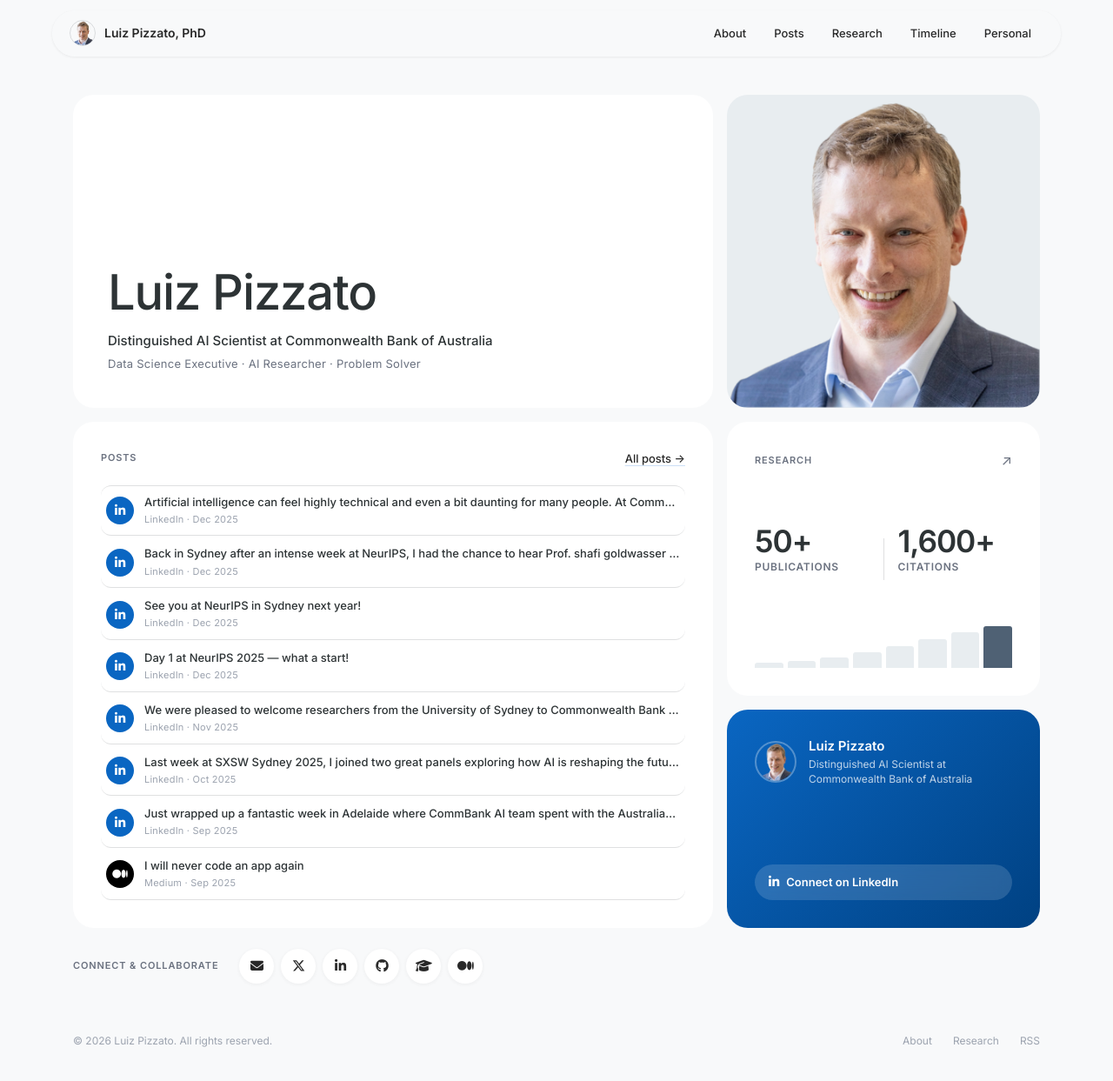
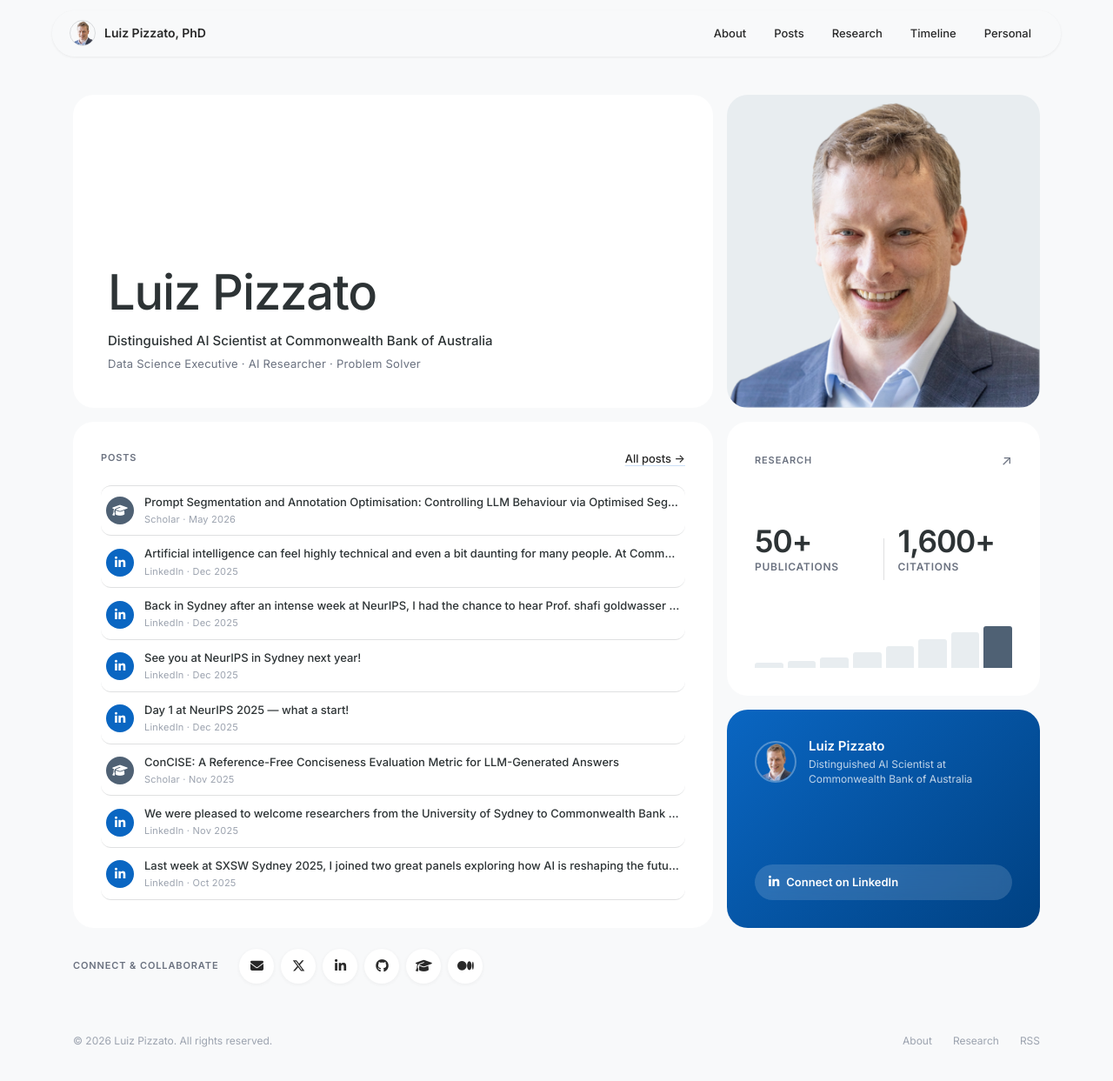
Before and after one commit to pizzato/pizzato.github.io, a Jekyll site: the page built from index.html, in a window 1280 px wide and 1246 px high. Shown: the top 1243 px of the window at 87% size. Built offline with Jekyll 4.4.1, drawn with Linux system fonts in a browser that asks for light colours.

Commit message:
chore: sync site data [skip ci]

```diff
--- a/_data/stream.json
+++ b/_data/stream.json
@@ -1,4 +1,12 @@
 [
+  {
+    "type": "scholar",
+    "title": "Prompt Segmentation and Annotation Optimisation: Controlling LLM Behaviour via Optimised Segment-Level Annotations",
+    "url": "https://www.semanticscholar.org/paper/1c99f11264f179189f74187f038080e41ac11b30",
+    "date": "2026-05-14",
+    "source": "Scholar",
+    "venue": ""
+  },
   {
     "type": "linkedin",
     "title": "Artificial intelligence can feel highly technical and even a bit daunting for many people. At CommBank, we have spent th…",
@@ -26,6 +34,14 @@
     "url": "https://www.linkedin.com/feed/update/urn%3Ali%3Ashare%3A7401879394853502976",
     "date": "2025-12-03",
     "source": "LinkedIn"
+  },
+  {
+    "type": "scholar",
+    "title": "ConCISE: A Reference-Free Conciseness Evaluation Metric for LLM-Generated Answers",
+    "url": "https://arxiv.org/pdf/2511.16846",
+    "date": "2025-11-20",
+    "source": "Scholar",
+    "venue": "arXiv preprint. November 2025. [[PDF]](https://arxiv.org/pdf/2511.16846) [[arXiv]](https://arxiv.org/abs/2511.16846)"
   },
   {
     "type": "linkedin",
@@ -178,14 +194,6 @@
     "url": "https://www.linkedin.com/feed/update/urn%3Ali%3Ashare%3A7325162566085693441",
     "date": "2025-05-05",
     "source": "LinkedIn"
-  },
-  {
-    "type": "scholar",
-    "title": "ConCISE: A Reference-Free Conciseness Evaluation Metric for LLM-Generated Answers",
-    "url": "https://arxiv.org/pdf/2511.16846",
-    "date": "2025-01-01",
-    "source": "Scholar",
-    "venue": "arXiv preprint. November 2025. [[PDF]](https://arxiv.org/pdf/2511.16846) [[arXiv]](https://arxiv.org/abs/2511.16846)"
   },
   {
     "type": "linkedin",
```
